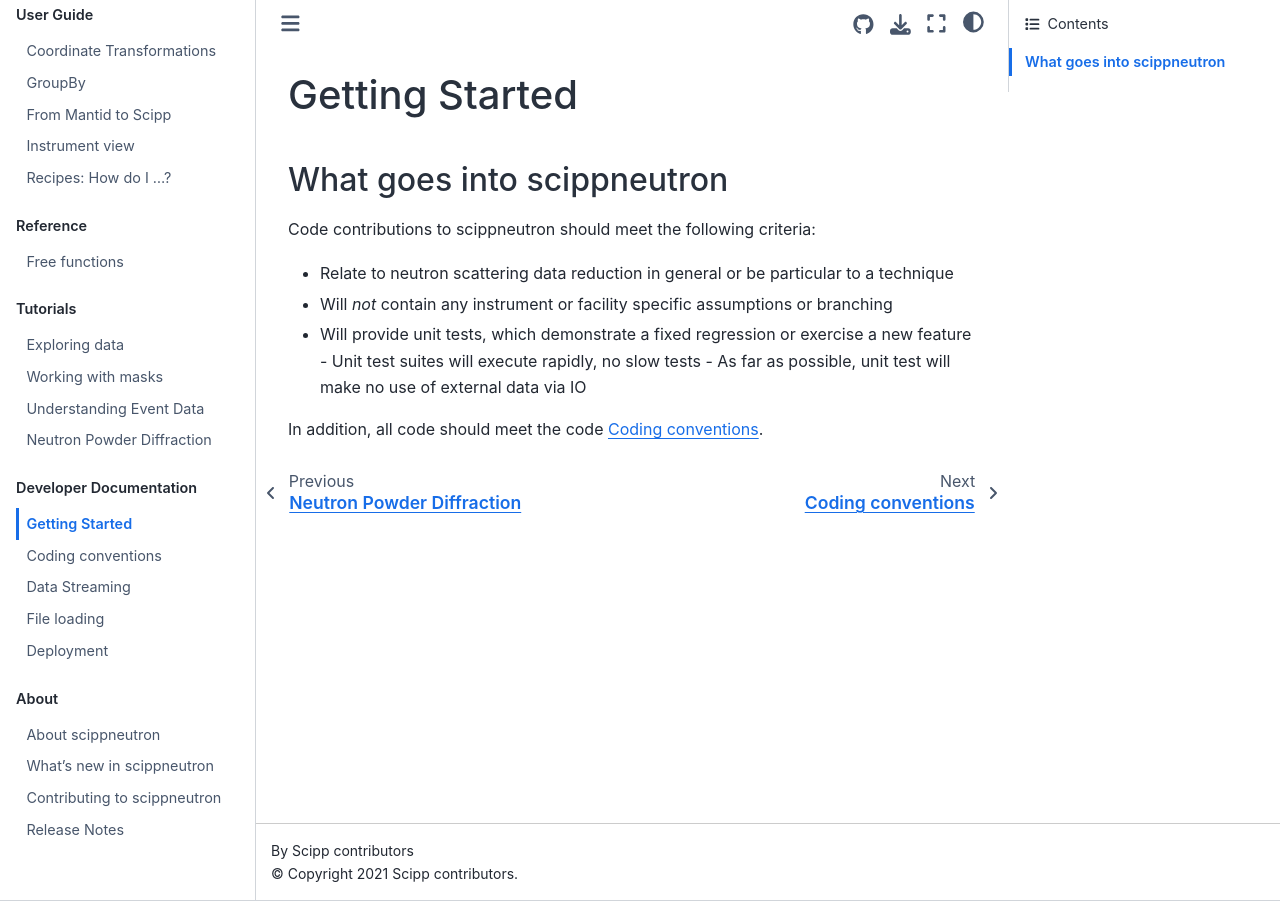
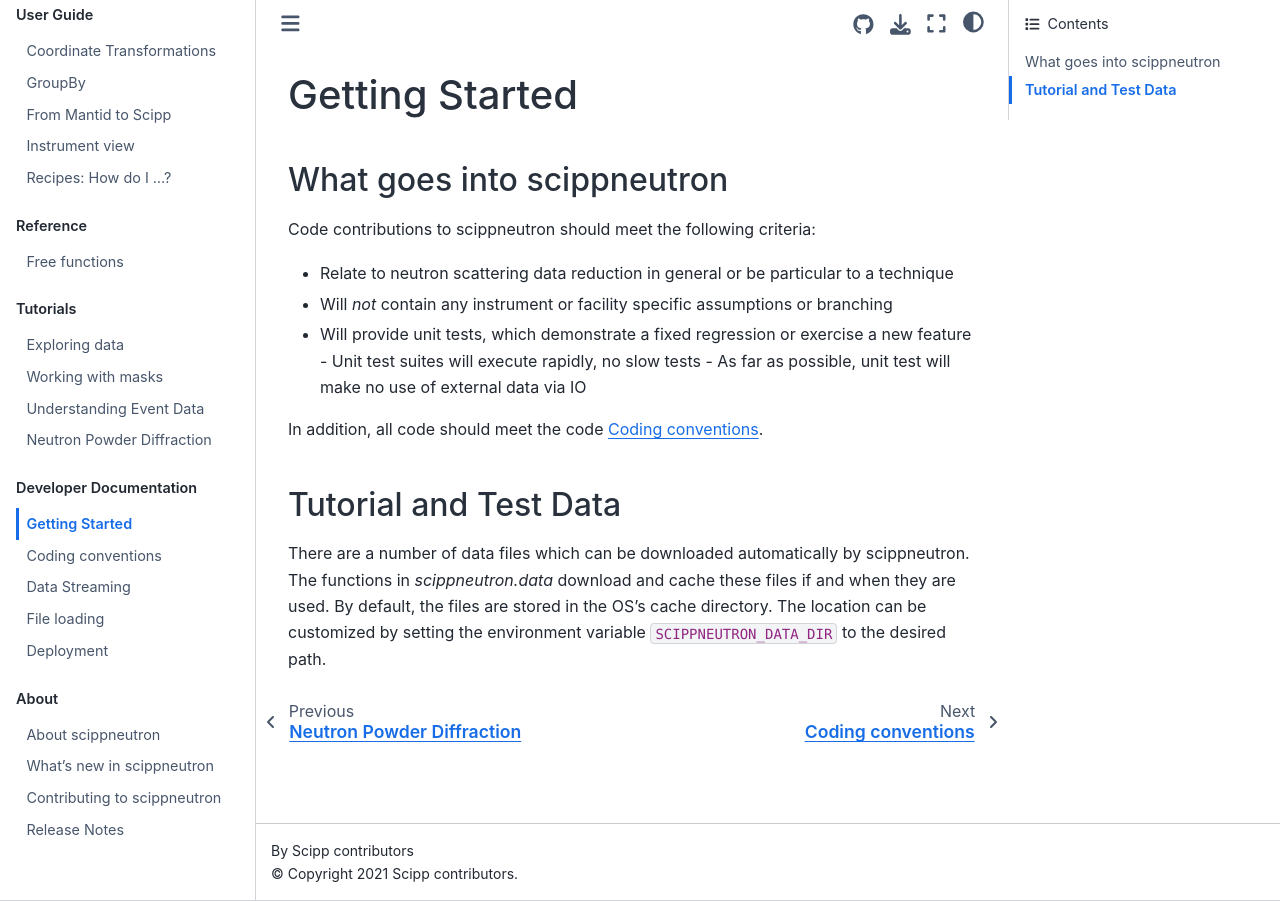
Before and after one commit to scipp/scippneutron, a Sphinx documentation site: the page built from docs/developer/getting-started.rst, in a window 1280 px wide. Built offline with Sphinx 7.4.7 and the Sphinx Book theme 1.1.4, drawn with Linux system fonts in a browser that asks for light colours.

Commit message:
Document pooch env variable

```diff
--- a/docs/developer/getting-started.rst
+++ b/docs/developer/getting-started.rst
@@ -13,3 +13,13 @@ Code contributions to scippneutron should meet the following criteria:
   - As far as possible, unit test will make no use of external data via IO
 
 In addition, all code should meet the code :ref:`conventions`.
+
+
+Tutorial and Test Data
+~~~~~~~~~~~~~~~~~~~~~~
+
+There are a number of data files which can be downloaded automatically by scippneutron.
+The functions in `scippneutron.data` download and cache these files if and when they are used.
+By default, the files are stored in the OS's cache directory.
+The location can be customized by setting the environment variable ``SCIPPNEUTRON_DATA_DIR``
+to the desired path.
```
Also changed, not shown: docs/tutorials/1_exploring-data.ipynb.
